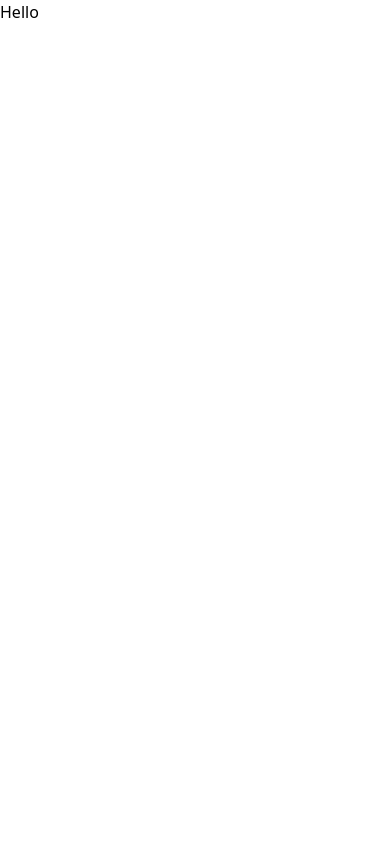
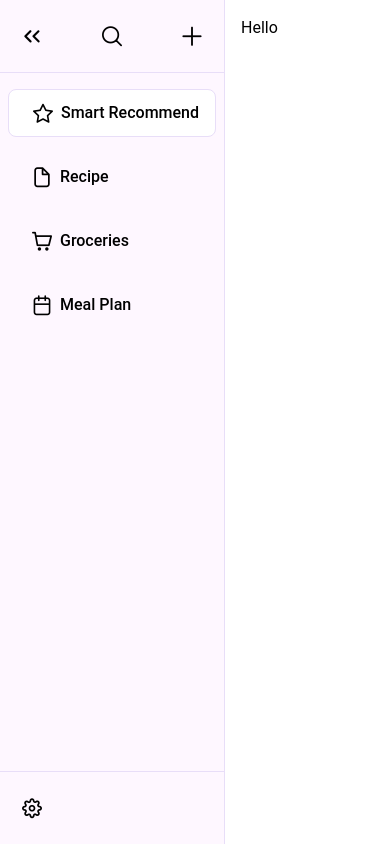
Before and after one commit to ngxuanbminh/recipe-app, a Vue app: page / in a window 390 px wide. Built offline with nearby package versions, Linux system fonts and the light colour scheme.

Commit message:
feat: implement NavBar and NavItem components with responsive design

```diff
--- a/src/App.vue
+++ b/src/App.vue
@@ -1,7 +1,20 @@
 <script setup>
-import { RouterView } from 'vue-router'
+import { ref } from 'vue';
+import { RouterView } from 'vue-router';
+import NavBar from './components/NavBar.vue';
+
+const truncated = ref(false);
+
+const toggleNavBar = () => {
+  truncated.value = !truncated.value;
+};
 </script>
 
 <template>
-  <RouterView />
+  <div class="flex h-screen">
+    <NavBar :truncated="truncated" @toggle="toggleNavBar" />
+    <main class="flex-1 p-4">
+      <RouterView />
+    </main>
+  </div>
 </template>
--- a/src/assets/main.css
+++ b/src/assets/main.css
@@ -1 +1,17 @@
 @import 'tailwindcss';
+@import url('https://fonts.googleapis.com/css2?family=Roboto:wght@300;400;500;700&display=swap');
+
+:root {
+  --color-primary: #FEF7FF;  /* Your color-60 */
+  --color-secondary: #FFFFFF; /* Your color-30 */
+  --color-tertiary: #E8DEF8;  /* Your color-10 */
+  --color-tertiary-hover: #F3EFFB;  /* Tertiary color when hovered */
+  --font-family: 'Roboto', sans-serif;
+}
+
+/* Apply font family globally */
+body {
+  font-family: var(--font-family);
+}
+
+/* Add any other global styles here */
--- a/src/components/IconButton.vue
+++ b/src/components/IconButton.vue
@@ -1,25 +1,19 @@
 <script setup>
-/**
- * Name of the PrimeIcon to display (without the `pi-` prefix).
- * e.g. 'trash', 'plus', 'check-circle'
- */
-const props = defineProps({
+
+
+defineProps({
   icon: {
     type: String,
-    default: 'plus',
+    required: true,
   },
-})
-
-// expose it as a local const for cleaner template binding
-const icon = toRefs(props)
+});
 </script>
 
 <template>
   <button
     type="button"
-    class="flex items-center justify-center w-12 h-12 p-2 rounded-lg hover:bg-[#e8def880] active:bg-[var(--x-10)] transition-colors"
+    class="flex items-center justify-center w-12 h-12 p-2 rounded-lg hover:bg-[var(--color-tertiary-hover)] active:bg-[var(--color-tertiary)] transition-colors"
   >
-    <!-- use props.icon here -->
-    <i :class="['pi', `pi-${icon}`, 'w-6', 'h-6']" aria-hidden="true" />
+    <i :class="['pi', `pi-${icon}`, 'text-xl']" aria-hidden="true" />
   </button>
 </template>
--- /dev/null
+++ b/src/components/NavBar.vue
@@ -0,0 +1,84 @@
+<script setup>
+import { ref } from 'vue';
+import IconButton from './IconButton.vue';
+import NavItem from './NavItem.vue';
+
+defineProps({
+  /** Whether the navbar is in truncated mode */
+  truncated: {
+    type: Boolean,
+    default: false
+  }
+});
+
+defineEmits(['toggle']);
+
+const activeItem = ref('smart-recommend');
+
+const setActiveItem = (item) => {
+  activeItem.value = item;
+};
+</script>
+
+<template>
+  <aside
+    class="flex flex-col bg-[var(--color-primary)] h-full border-r border-[var(--color-tertiary)]"
+    :class="truncated ? 'w-[72px]' : 'w-[225px]'"
+  >
+    <!-- NavBar Header -->
+    <div :class="[
+      'flex items-center py-3 px-2 border-b border-[var(--color-tertiary)]',
+      truncated ? 'justify-center' : 'justify-between'
+    ]">
+      <IconButton
+        :icon="truncated ? 'angle-double-right' : 'angle-double-left'"
+        @click="$emit('toggle')"
+      />
+      <IconButton icon="search" v-if="!truncated" />
+      <IconButton icon="plus" v-if="!truncated" />
+    </div>
+
+    <!-- NavBar Items -->
+    <nav :class="[
+      'flex-1 flex flex-col gap-4 py-4',
+      truncated ? 'items-center px-0' : 'px-2'
+    ]">
+      <NavItem
+        icon="star"
+        label="Smart Recommend"
+        :active="activeItem === 'smart-recommend'"
+        :truncated="truncated"
+        @click="setActiveItem('smart-recommend')"
+      />
+      <NavItem
+        icon="file"
+        label="Recipe"
+        :active="activeItem === 'recipe'"
+        :truncated="truncated"
+        @click="setActiveItem('recipe')"
+      />
+      <NavItem
+        icon="shopping-cart"
+        label="Groceries"
+        :active="activeItem === 'groceries'"
+        :truncated="truncated"
+        @click="setActiveItem('groceries')"
+      />
+      <NavItem
+        icon="calendar"
+        label="Meal Plan"
+        :active="activeItem === 'meal-plan'"
+        :truncated="truncated"
+        @click="setActiveItem('meal-plan')"
+      />
+    </nav>
+
+    <!-- NavBar Footer -->
+    <div :class="[
+      'flex items-center py-3 px-2 border-t border-[var(--color-tertiary)]',
+      truncated ? 'justify-center' : 'justify-start'
+    ]">
+      <IconButton icon="cog" />
+    </div>
+  </aside>
+</template>
--- /dev/null
+++ b/src/components/NavItem.vue
@@ -0,0 +1,59 @@
+<script setup>
+import { computed } from 'vue';
+
+const props = defineProps({
+  /** primeicon name, e.g. "pi-plus" */
+  icon: {
+    type: String,
+    required: true
+  },
+  /** label text (hidden when truncated) */
+  label: {
+    type: String,
+    default: ''
+  },
+  /** show only icon? */
+  truncated: {
+    type: Boolean,
+    default: false
+  },
+  /**
+   * persistent "active" (selected) state
+   */
+  active: {
+    type: Boolean,
+    default: false
+  }
+});
+
+// Get CSS classes for active state if needed
+const activeStateClasses = computed(() => {
+  return props.active ? 'bg-[var(--color-secondary)] border border-[var(--color-tertiary)]' : '';
+});
+</script>
+
+<template>
+  <button
+    type="button"
+    @click="$emit('click', $event)"
+    :class="[
+      // base layout
+      'inline-flex items-center select-none transition-colors duration-150 outline-none',
+      // alignment - center in truncated mode, left-aligned otherwise
+      truncated ? 'justify-center' : 'justify-start gap-2',
+      // sizing
+      truncated ? 'w-12 h-12 p-2' : 'h-12 px-6 py-3 w-full',
+      // rounded corners
+      'rounded-lg',
+      // state classes using CSS variables
+      activeStateClasses,
+      // dynamic hover/active states
+      !active && 'hover:bg-[var(--color-tertiary-hover)] active:bg-[var(--color-tertiary)]'
+    ]"
+  >
+    <i :class="['pi', `pi-${icon}`, 'text-xl']" aria-hidden="true" />
+    <span v-if="!truncated" class="whitespace-nowrap text-base font-medium">
+      {{ label }}
+    </span>
+  </button>
+</template>
```
